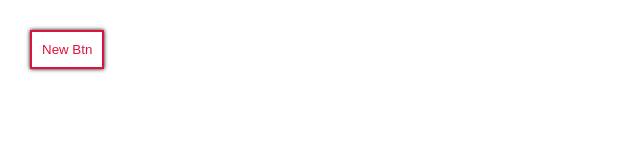
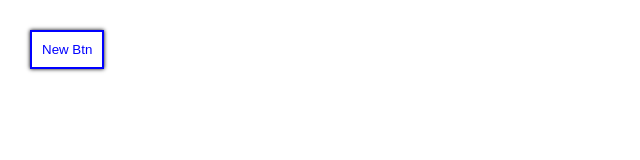
Before and after one commit to RobFyd/practice-in-react, a JavaScript app: page / in a window 1280 px wide. Shown: the top 160 px of the page, without its empty margins (0-640 px from the left). Built offline with nearby package versions, Linux system fonts and the light colour scheme; the HTML template or start-up script is replaced by a standard one.

Commit message:
ThemeProvider

```diff
--- a/src/App.js
+++ b/src/App.js
@@ -1,4 +1,13 @@
-import styled, { css } from "styled-components";
+import styled, { ThemeProvider } from "styled-components";
+
+const theme = {
+  colors: {
+    primaryColor: "blue",
+  },
+  breakpoints: {
+    mobile: 767
+  },
+};
 
 const Button = ({ className }) => (
   <button className={className}>
@@ -7,20 +16,20 @@ const Button = ({ className }) => (
 );
 
 const StyledButton = styled(Button)`
-  border: 2px solid crimson;
+  border: 2px solid ${({ theme }) => theme.colors.primaryColor};
   box-shadow: 0 0 4px black;
   padding: 10px;
   margin: 10px;
   background: white;
-  color: crimson;
+  color: ${({ theme }) => theme.colors.primaryColor};
   text-decoration: none;
 
   &:hover {
-    background: yellow;
-    color: black;
+    background: ${({ theme }) => theme.colors.primaryColor};
+    color: white;
   }
 
-  @media (max-width: 767px) {
+  @media (max-width: ${({ theme }) => theme.breakpoints.mobile}px) {
     width: 100%;
     margin: 0;
   }
@@ -28,9 +37,9 @@ const StyledButton = styled(Button)`
 
 function App() {
   return (
-    <>
+    <ThemeProvider theme={theme}>
       <StyledButton>Click me</StyledButton>
-    </>
+    </ThemeProvider>
   )
 }
 
```
